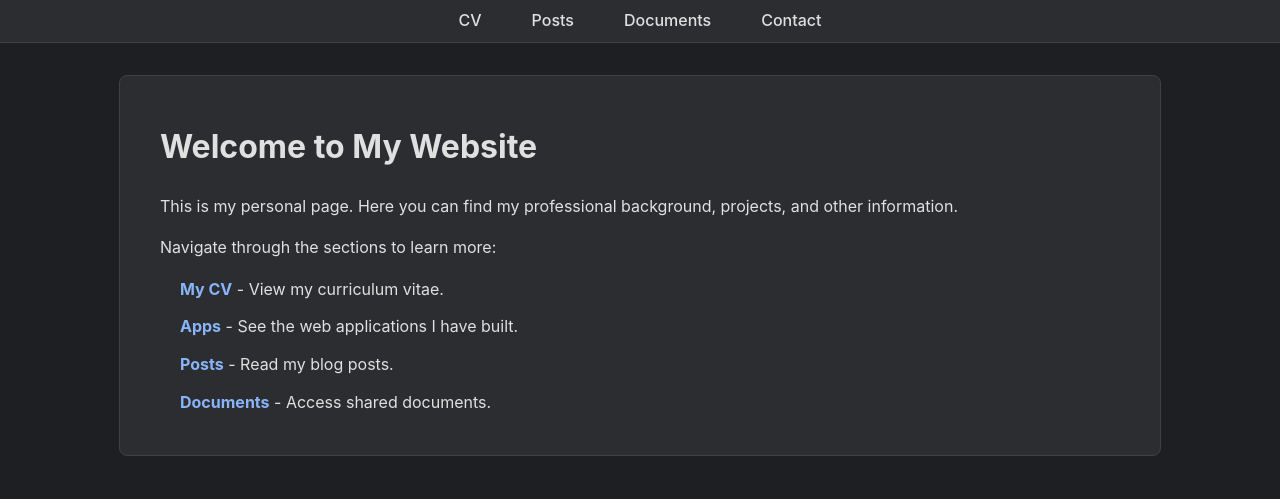
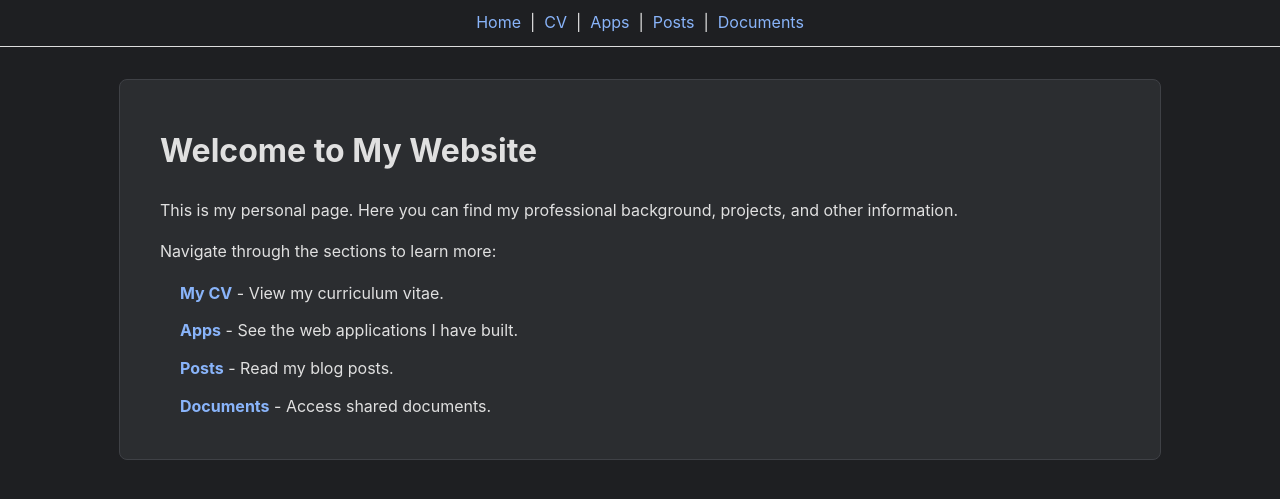
Before and after one commit to MuathHamidi/muath.hamidi, a Jekyll site: the page built from index.md, in a window 1280 px wide. Shown: the top 499 px of the page. Built offline with Jekyll 4.4.1, drawn with Linux system fonts in a browser that asks for light colours; our own code applies the rules of GitHub Pages for plain Markdown files.

Commit message:
Update default.html

```diff
--- a/_layouts/default.html
+++ b/_layouts/default.html
@@ -9,15 +9,14 @@
 <body>
 
     <!-- ===== START OF NEW MENU BAR ===== -->
-    <header class="navbar">
-        <nav>
-            <ul>
-                <li><a href="{{ site.baseurl }}/">CV</a></li>
-                <li><a href="{{ site.baseurl }}/posts">Posts</a></li>
-                <li><a href="{{ site.baseurl }}/documents">Documents</a></li>
-                <li><a href="{{ site.baseurl }}/contact">Contact</a></li>
-            </ul>
-        </nav>
+    <header>
+      <nav style="text-align: center; padding: 10px 0; border-bottom: 1px solid #ddd;">
+        <a href="{{ site.baseurl }}/">Home</a> &nbsp;|&nbsp;
+        <a href="{{ site.baseurl }}/cv.html">CV</a> &nbsp;|&nbsp;
+        <a href="{{ site.baseurl }}/apps.html">Apps</a> &nbsp;|&nbsp;
+        <a href="{{ site.baseurl }}/posts.html">Posts</a> &nbsp;|&nbsp;
+        <a href="{{ site.baseurl }}/documents.html">Documents</a>
+      </nav>
     </header>
     <!-- ===== END OF NEW MENU BAR ===== -->
 
```
